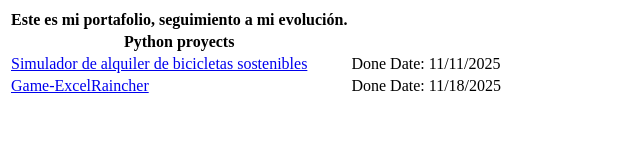
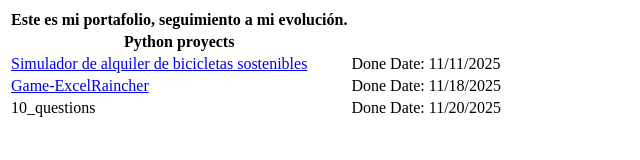
Before and after one commit to NinaArevalo/Portafolio, a plain HTML site: page index.html in a window 1280 px wide. Shown: the whole page, without its empty margins (0-640 px from the left). Drawn offline with Linux system fonts and the light colour scheme.

Commit message:
Update index.html

```diff
--- a/index.html
+++ b/index.html
@@ -23,6 +23,12 @@
         <td>Done</td>
         <td>Date: 11/18/2025</td>
     </tr>
+
+    <tr>
+        <td><a https://github.com/NinaArevalo/10_Questions">10_questions</a></td>
+        <td>Done</td>
+        <td>Date: 11/20/2025</td>
+    </tr>
 </table>
 
 </body>
```
